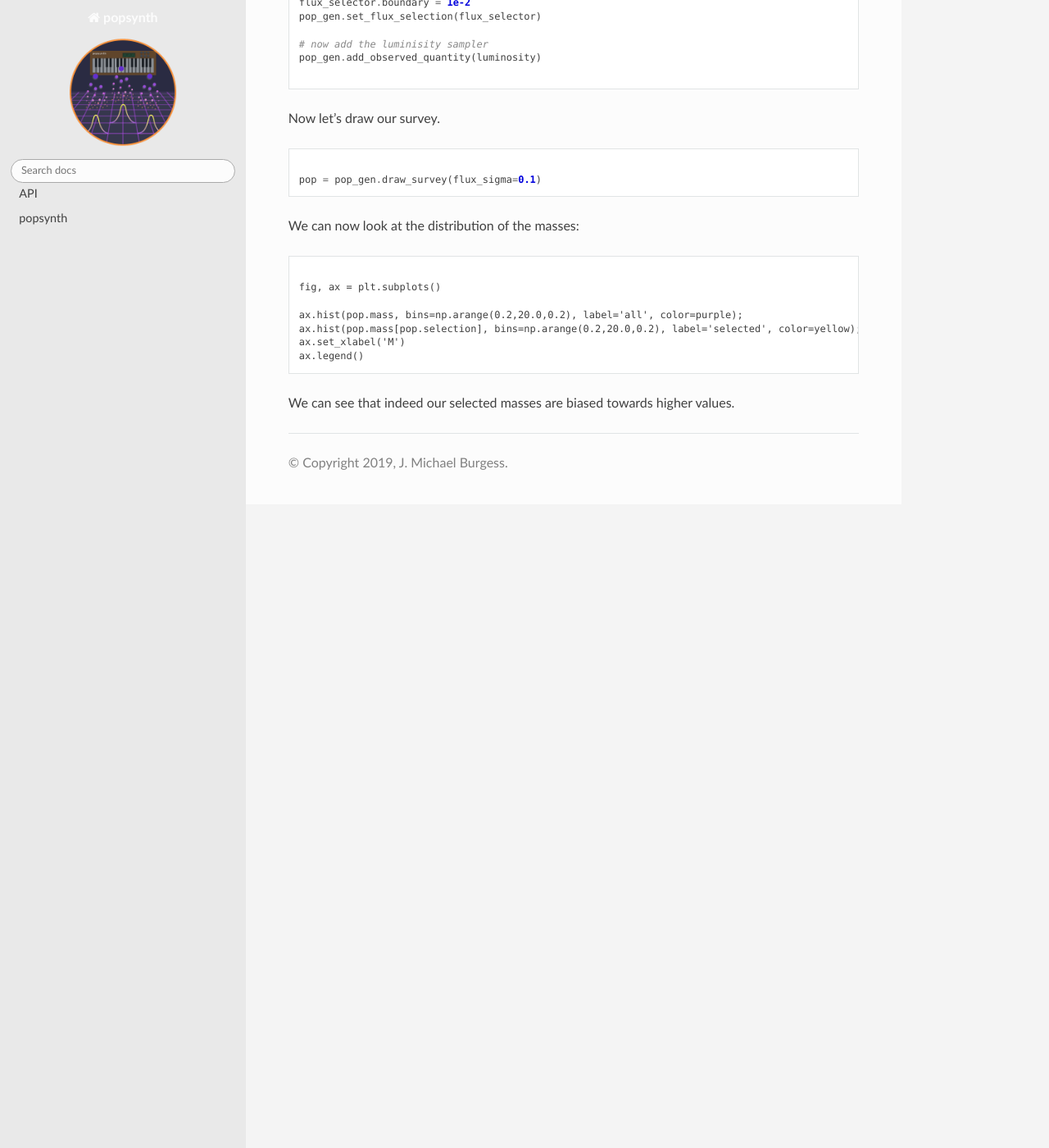
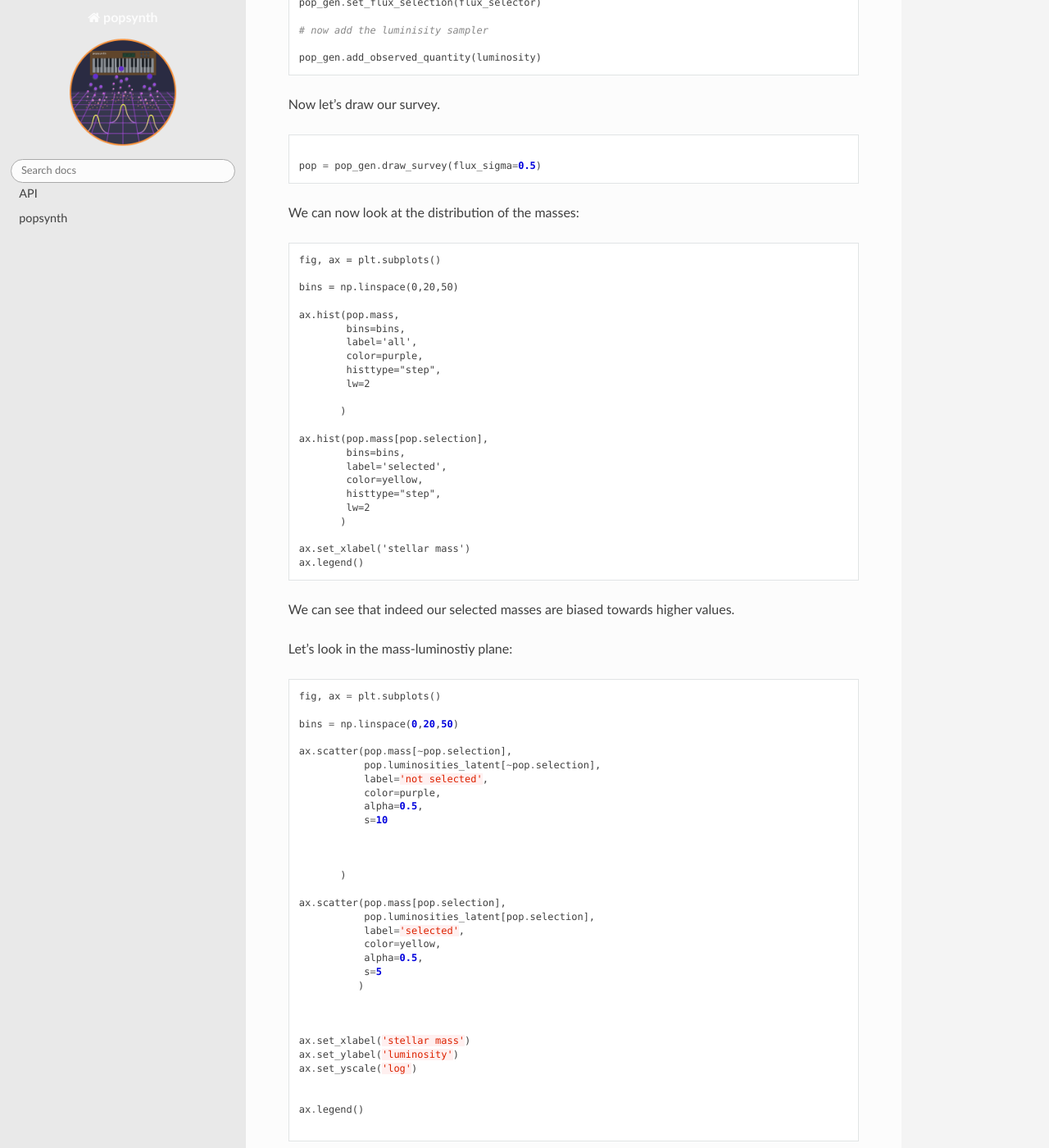
Before and after one commit to grburgess/popsynth, a Sphinx documentation site: the page built from docs/md/stellar_mass.md, in a window 1280 px wide and 1400 px high, scrolled down 1990 px. Shown: the whole window at 82% size. Built offline with Sphinx 7.4.7 and the Read the Docs theme 2.0.0, drawn with Linux system fonts in a browser that asks for light colours; pages that are not in the unit, such as notebooks, are missing from menus; the version number could not be read and is left out; before the commit the page ends 2605 px from its top, so only the background shows below that.

Commit message:
fix up docs

````diff
--- a/docs/md/stellar_mass.md
+++ b/docs/md/stellar_mass.md
@@ -12,6 +12,7 @@ jupyter:
     language: python
     name: python3
 ---
+
 # Stellar Mass-Luminosity Bias
 
 Suppose that stars have a mass-luminosity relationship such that $L
@@ -54,7 +55,6 @@ We now assume the dependent variable is the luminosity, so we need a
 ```DerivedLumAuxSampler``` that generates luminosities given a mass:
 
 ```python
-
 class MassLuminosityRelation(popsynth.DerivedLumAuxSampler):
     _auxiliary_sampler_name = "MassLuminosityRelation"
 
@@ -79,15 +79,14 @@ class MassLuminosityRelation(popsynth.DerivedLumAuxSampler):
 
 luminosity = MassLuminosityRelation()
 
+
 ```
 
 Now we can put everything together. First, we need to assign
 ```mass``` as a secondary quantity to the luminosity
 
 ```python
-
 luminosity.set_secondary_sampler(initial_mass_function)
-
 ```
 
 Finally, we will use a simple spherical geometry to hold our stars. We
@@ -95,17 +94,17 @@ will also put a hard flux limit on our survey to simulate a
 flux-limited catalog.
 
 ```python
-
 pop_gen = popsynth.populations.SphericalPopulation(1, r_max=10)
 
 # create the flux selection
+
 flux_selector = popsynth.HardFluxSelection()
 flux_selector.boundary = 1e-2
 pop_gen.set_flux_selection(flux_selector)
 
 # now add the luminisity sampler
+
 pop_gen.add_observed_quantity(luminosity)
-
 
 ```
 
@@ -113,7 +112,7 @@ Now let's draw our survey.
 
 ```python
 
-pop = pop_gen.draw_survey(flux_sigma=0.1)
+pop = pop_gen.draw_survey(flux_sigma=0.5)
 
 ```
 
@@ -121,14 +120,72 @@ We can now look at the distribution of the masses:
 
 
 ```python tags=["nbsphinx-thumbnail"]
-
 fig, ax = plt.subplots()
 
-ax.hist(pop.mass, bins=np.arange(0.2,20.0,0.2), label='all', color=purple);
-ax.hist(pop.mass[pop.selection], bins=np.arange(0.2,20.0,0.2), label='selected', color=yellow);
-ax.set_xlabel('M')
+bins = np.linspace(0,20,50)
+
+ax.hist(pop.mass,
+        bins=bins,
+        label='all',
+        color=purple,
+        histtype="step",
+        lw=2
+
+       )
+
+ax.hist(pop.mass[pop.selection],
+        bins=bins,
+        label='selected',
+        color=yellow,
+        histtype="step",
+        lw=2
+       )
+
+ax.set_xlabel('stellar mass')
 ax.legend()
 
 ```
 
 We can see that indeed our selected masses are biased towards higher values.
+
+Let's look in the mass-luminostiy plane:
+
+```python
+fig, ax = plt.subplots()
+
+bins = np.linspace(0,20,50)
+
+ax.scatter(pop.mass[~pop.selection],
+           pop.luminosities_latent[~pop.selection],
+           label='not selected',
+           color=purple,
+           alpha=0.5,
+           s=10
+
+
+
+       )
+
+ax.scatter(pop.mass[pop.selection],
+           pop.luminosities_latent[pop.selection],
+           label='selected',
+           color=yellow,
+           alpha=0.5,
+           s=5
+          )
+
+
+
+ax.set_xlabel('stellar mass')
+ax.set_ylabel('luminosity')
+ax.set_yscale('log')
+
+
+ax.legend()
+
+
+```
+
+```python
+
+```
````
Also changed, not shown: docs/md/bl_lacs.md (+4 -0 lines).
